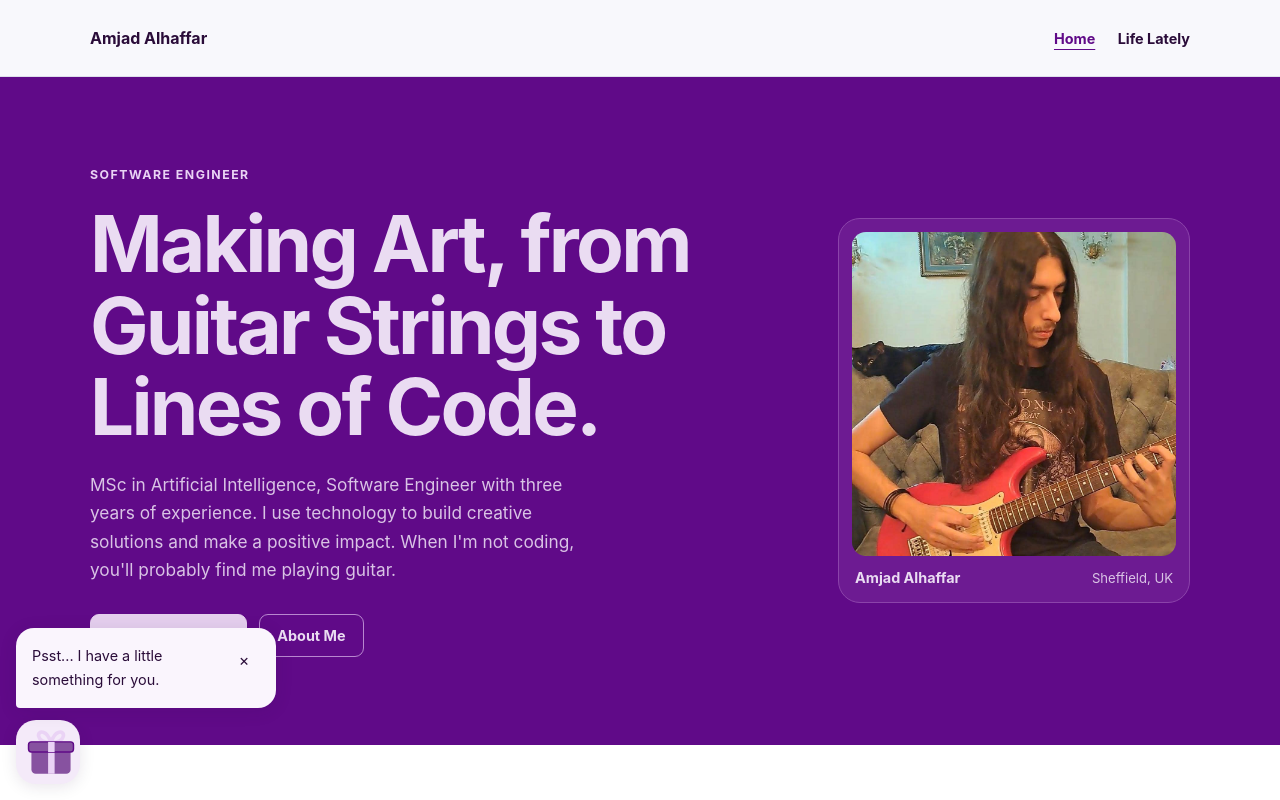
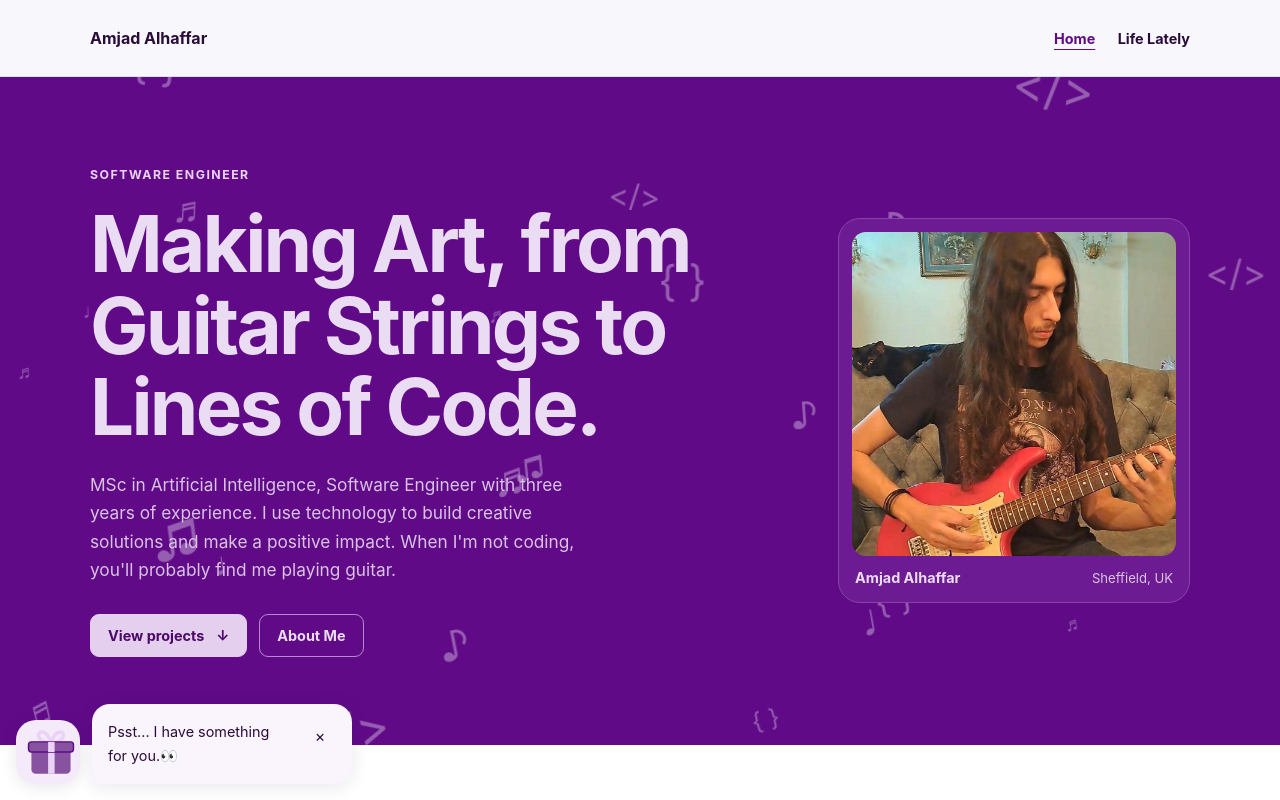
Before and after one commit to amjad-haffar/portfolio, a Next.js app: page / in a window 1280 px wide. Shown: the top 800 px of the page. Built offline with nearby package versions, Linux system fonts and the light colour scheme.

Commit message:
fix animation

```diff
--- a/src/gifts/FloatingGift.tsx
+++ b/src/gifts/FloatingGift.tsx
@@ -86,14 +86,13 @@ export function FloatingGift() {
       }}>
       {!introDismissed && !expanded && (
         <div className="gift-intro">
-          <p>Psst... I have a little something for you.</p>
+          <p>Psst... I have something for you.👀</p>
           <button type="button" onClick={dismissIntro} aria-label="Dismiss gift introduction">×</button>
         </div>
       )}
       {expanded && (
         <section className="gift-panel" id="gift-panel" aria-labelledby="gift-heading">
           <header className="gift-panel-header">
-            <span role="status">{unwrapping ? 'Unwrapping a little surprise…' : giftMessage(opened.length, remaining)}</span>
             <button type="button" onClick={minimise} aria-label="Minimise gifts">−</button>
           </header>
           <h2 id="gift-heading" ref={heading} tabIndex={-1}>
@@ -110,9 +109,12 @@ export function FloatingGift() {
             </ul>
           ) : activeGift && <GiftContent gift={activeGift} />}
           <div className="gift-actions">
+
+            <span role="status">{unwrapping ? 'Unwrapping a little surprise…' : giftMessage(opened.length, remaining)}</span>
             {remaining > 0 && (
-              <button type="button" className="gift-more" disabled={unwrapping} onClick={unwrap}>Okay, one more</button>
+              <button type="button" className="gift-more" disabled={unwrapping} onClick={unwrap}>One more gift</button>
             )}
+
             {remaining === 0 && opened.length > 0 && (
               <button type="button" onClick={() => setCollectionOpen(!collectionOpen)}>
                 {collectionOpen ? 'Back to gift' : `Your gifts (${opened.length})`}
--- a/src/gifts/data.ts
+++ b/src/gifts/data.ts
@@ -30,7 +30,7 @@ export const gifts: Gift[] = [
   {
     id: 'daily-universe',
     title: 'Look beyond your screen',
-    text: 'NASA shares a different picture of the universe every day. The internet can still be a beautiful place if you know where to look.',
+    text: 'NASA shares a different picture of the universe every day. see this one',
     link: {
       url: 'https://apod.nasa.gov/',
       label: 'A little piece of the universe',
--- a/src/gifts/gifts.css
+++ b/src/gifts/gifts.css
@@ -41,9 +41,10 @@
 .gift-box.is-unwrapping .gift-lid { animation: gift-unwrap .5s ease-in both; }
 .gift-intro {
   position: absolute;
-  bottom: 76px;
-  left: 0;
-  width: min(260px, calc(100vw - 2rem));
+  bottom: 0;
+  left: calc(100% + 12px);
+  width: 260px;
+  max-width: calc(100vw - 110px);
   display: flex;
   align-items: start;
   gap: .75rem;
--- a/src/sections/Hero.tsx
+++ b/src/sections/Hero.tsx
@@ -6,7 +6,7 @@ export function Hero() {
   return (
     <section className="hero" aria-labelledby="intro-title">
       <div>
-            <HeroBackground />
+        <HeroBackground />
         <p className="eyebrow">{profile.role}</p>
         <h1 id="intro-title">{profile.headline}</h1>
         <p className="intro">{profile.intro}</p>
--- a/src/styles.css
+++ b/src/styles.css
@@ -27,7 +27,7 @@ nav { display: flex; gap: clamp(12px, 2.5vw, 32px); flex-wrap: wrap; font-size:
 nav a { padding-block: 8px; }
 .hero { padding-block: 88px; display: grid; grid-template-columns: minmax(0, 1fr) minmax(230px, 32%); align-items: center; gap: clamp(28px, 6vw, 82px);  position: relative;
   width: 100%;
-  overflow: hidden;
+  /* overflow: hidden; */
   isolation: isolate; }
 .eyebrow { color: var(--accent); font-weight: 750; letter-spacing: .12em; font-size: .77rem; text-transform: uppercase; margin-bottom: 18px; }
 h1 { font-size: clamp(2.9rem, 6.1vw, 5.4rem); line-height: 1.04; letter-spacing: -.035em; max-width: 14ch; text-wrap: balance;color: #600a88 }
@@ -308,7 +308,7 @@ button:focus-visible { outline: 3px solid #ba5ef0; outline-offset: 4px; }
 }
 
 .hero-background {
-
+  position: absolute;
   overflow: hidden;
   top: 0;
   bottom: 0;
```
